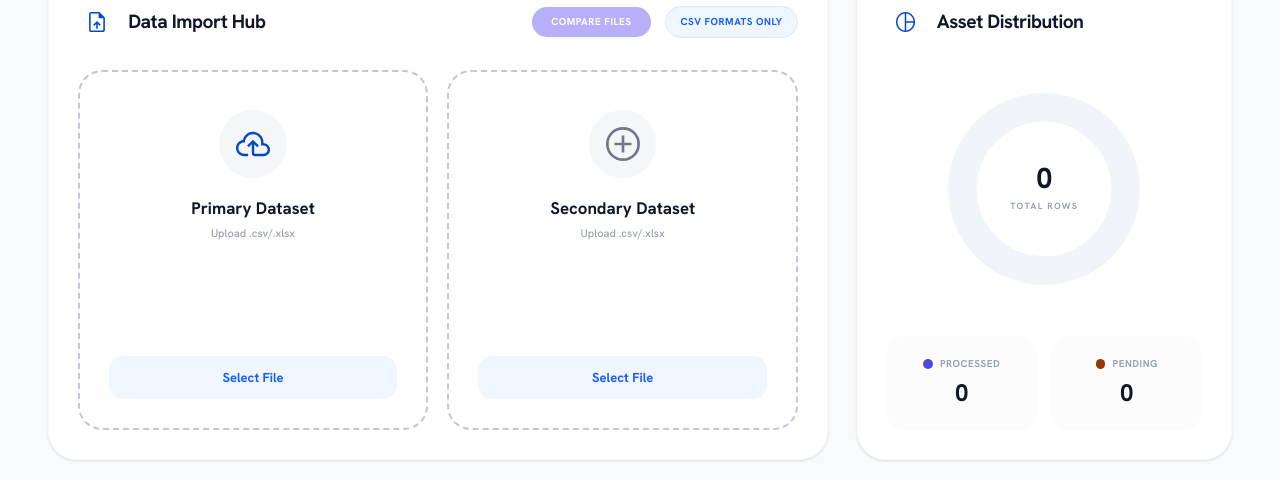
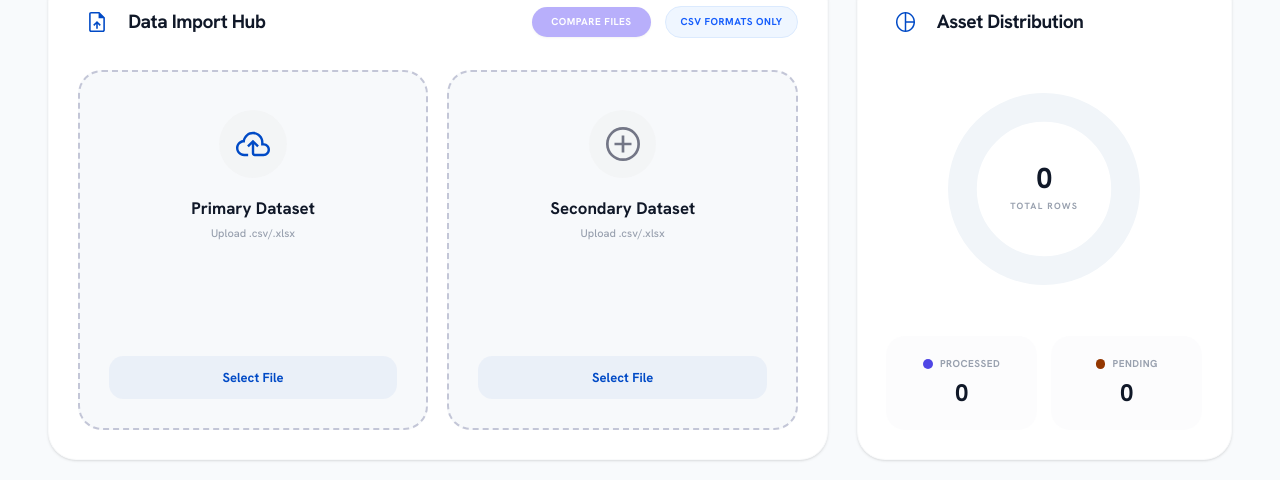
Before and after one commit to Khnusman4562/dashboard_task, a Next.js app: page / in a window 1280 px wide. Shown: the part 232-712 px from the top of the page. Built offline with nearby package versions, Linux system fonts and the light colour scheme.

Commit message:
updated color of upload section

```diff
--- a/src/components/dashboard/DataInsightsTable.jsx
+++ b/src/components/dashboard/DataInsightsTable.jsx
@@ -165,7 +165,6 @@ export default function DataInsightsTable({ data }) {
                 <tr key={i} className="hover:bg-gray-50/50 transition-colors">
                   <td className="px-8 py-5">
                     <div className="flex items-center gap-3">
-                      <FileIcon source={row.source} />
                       <span className="text-[13px] font-bold text-gray-800">{row.utr}</span>
                     </div>
                   </td>
--- a/src/components/dashboard/UploadDropzone.jsx
+++ b/src/components/dashboard/UploadDropzone.jsx
@@ -24,10 +24,11 @@ export default function UploadDropzone({ label, subtitle, icon = "upload", onFil
       onDragLeave={() => setDragging(false)}
       onDrop={handleDrop}
       className={`flex-1 border-2 border-dashed rounded-[24px] p-6 flex flex-col items-center justify-between transition-all min-h-[360px] ${
-  dragging
-    ? "border-indigo-400 bg-indigo-50/50"
-    : "border-[#C3C6D7] bg-gray-50/20 hover:border-[#B5B9CC]"
-}`}
+        dragging
+          ? "border-indigo-400 bg-indigo-50/50"
+          : "border-[#C3C6D7] hover:border-[#B5B9CC]"
+      }`}
+      style={!dragging ? { backgroundColor: '#F7F9FB' } : {}}
     >
       <input
         ref={inputRef}
@@ -62,8 +63,8 @@ export default function UploadDropzone({ label, subtitle, icon = "upload", onFil
         onClick={() => inputRef.current?.click()}
         className={`w-full py-2.5 rounded-xl text-[13px] font-bold transition-all ${
           file
-            ? "bg-white border border-gray-900 text-gray-900 hover:bg-gray-50 shadow-sm"
-            : "bg-blue-50 text-blue-600 hover:bg-blue-100"
+            ? "bg-white border border-[#C3C6D7] text-gray-900 hover:bg-white hover:border hover:border-gray-400"
+            : "bg-[#004AC6]/5 text-[#004AC6] hover:bg-white hover:border border-[#6f9cea]"
         }`}
       >
         {file ? "Replace File" : "Select File"}
```
